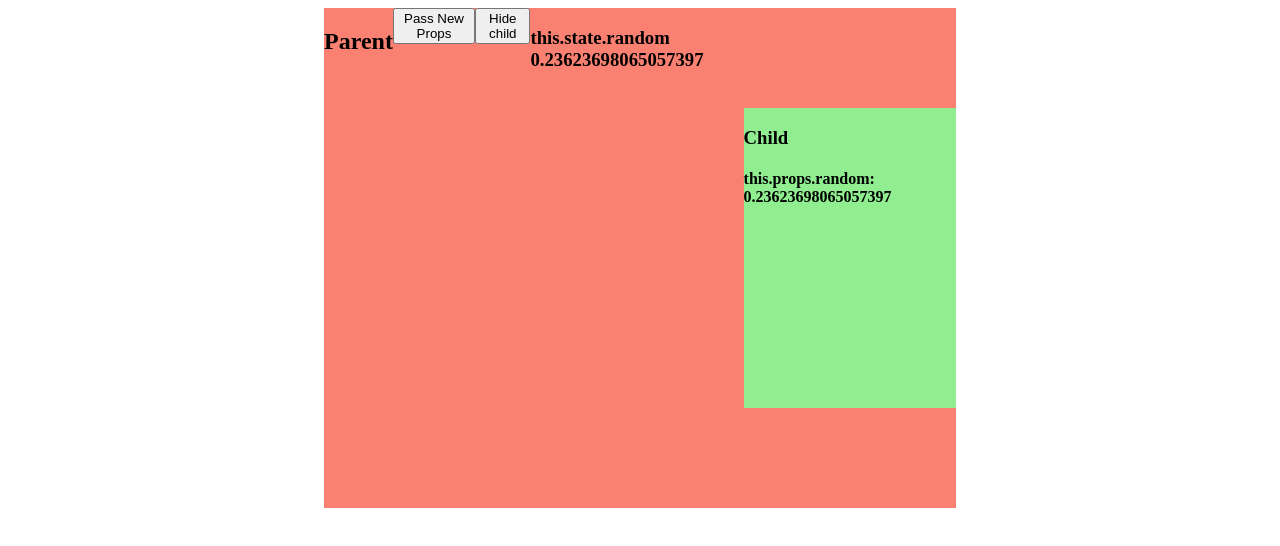
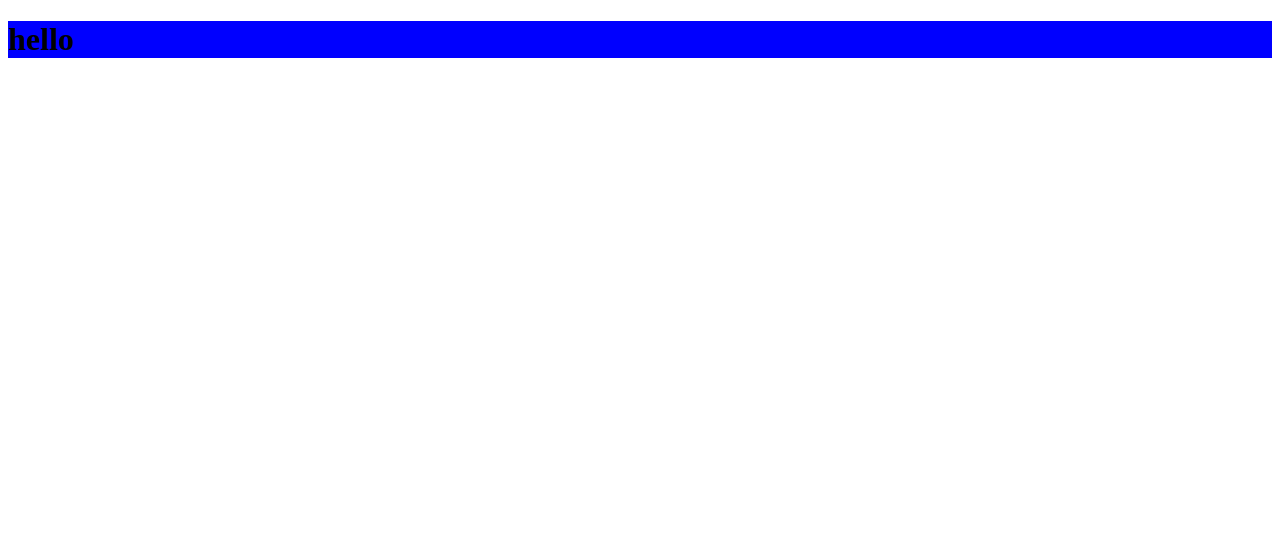
Before and after one commit to karthikpamidimarri/react-life-cycle, a React (Create React App) app: page / in a window 1280 px wide. Shown: the top 546 px of the page. Built offline with nearby package versions, Linux system fonts and the light colour scheme.

Commit message:
Step 8: Building a simple HOC

```diff
--- a/src/App.js
+++ b/src/App.js
@@ -8,4 +8,17 @@ class App extends Component {
   }
 }
 
+function myTestWrapper(WrappedComponent) {
+  return class extends Component{
+    render(){
+      return(
+          <div style={{backgroundColor:"blue"}}>
+              <WrappedComponent/>
+          </div>
+      )
+    }
+  }
+}
+
+App = myTestWrapper(App)
 export default App
--- a/src/index.js
+++ b/src/index.js
@@ -1,9 +1,9 @@
 import React from 'react'
 import ReactDOM from 'react-dom'
-//import App from './App'
-import {LoggerExample} from './loggerExample'
+import App from './App'
+//import {LoggerExample} from './loggerExample'
 import registerServiceWorker from './registerServiceWorker'
 
+ReactDOM.render(<App />, document.getElementById('root'))
 //ReactDOM.render(<App />, document.getElementById('root'))
-ReactDOM.render(<LoggerExample />, document.getElementById('root'))
 registerServiceWorker()
```
